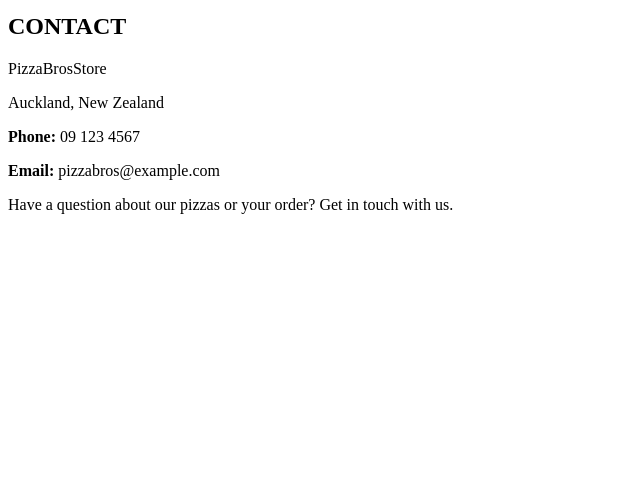
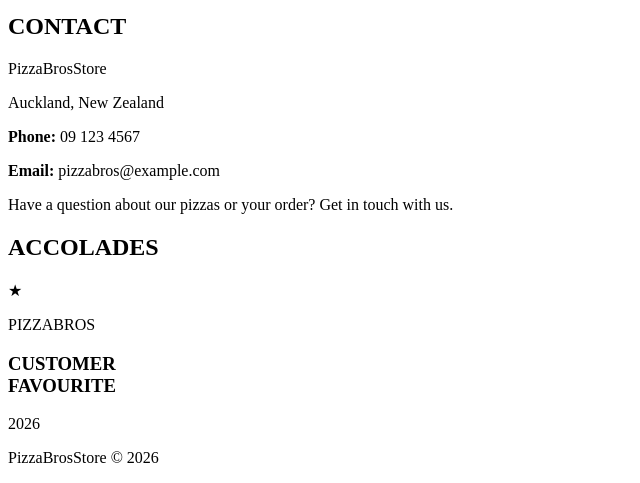
Before and after one commit to zach766/-12-credits--work-website-Assessment, a Flask app: page / in a window 1280 px wide. Shown: the part 1597-2080 px from the top of the page, without its empty margins (0-640 px from the left). Before the commit the page ends 1811 px from the top, so only its background shows below. Run offline with Flask 3, Linux system fonts and the light colour scheme.

Commit message:
Added an Accolades section with a 2026 Customer Favourite award card and completed the PizzaBrosStore footer with copyright information and JavaScript integration.

```diff
--- a/PizzaBrosStore/templates/index.html
+++ b/PizzaBrosStore/templates/index.html
@@ -330,3 +330,88 @@
 
 
 </div>
+
+
+<!-- ACCOLADES -->
+
+<div class="info-column accolades-column">
+
+
+<h2>
+
+ACCOLADES
+
+</h2>
+
+
+<div class="award-card">
+
+
+<div class="award-star">
+
+★
+
+</div>
+
+
+<p class="award-title">
+
+PIZZABROS
+
+</p>
+
+
+<h3>
+
+CUSTOMER
+<br>
+FAVOURITE
+
+</h3>
+
+
+<div class="award-line">
+</div>
+
+
+<p class="award-year">
+
+2026
+
+</p>
+
+
+</div>
+
+
+</div>
+
+
+</section>
+
+
+<!-- =========================
+     FOOTER
+========================= -->
+
+<footer>
+
+
+<p>
+
+PizzaBrosStore © 2026
+
+</p>
+
+
+</footer>
+
+
+<script src="{{ url_for('static', filename='script.js') }}">
+
+</script>
+
+
+</body>
+
+</html>
```
